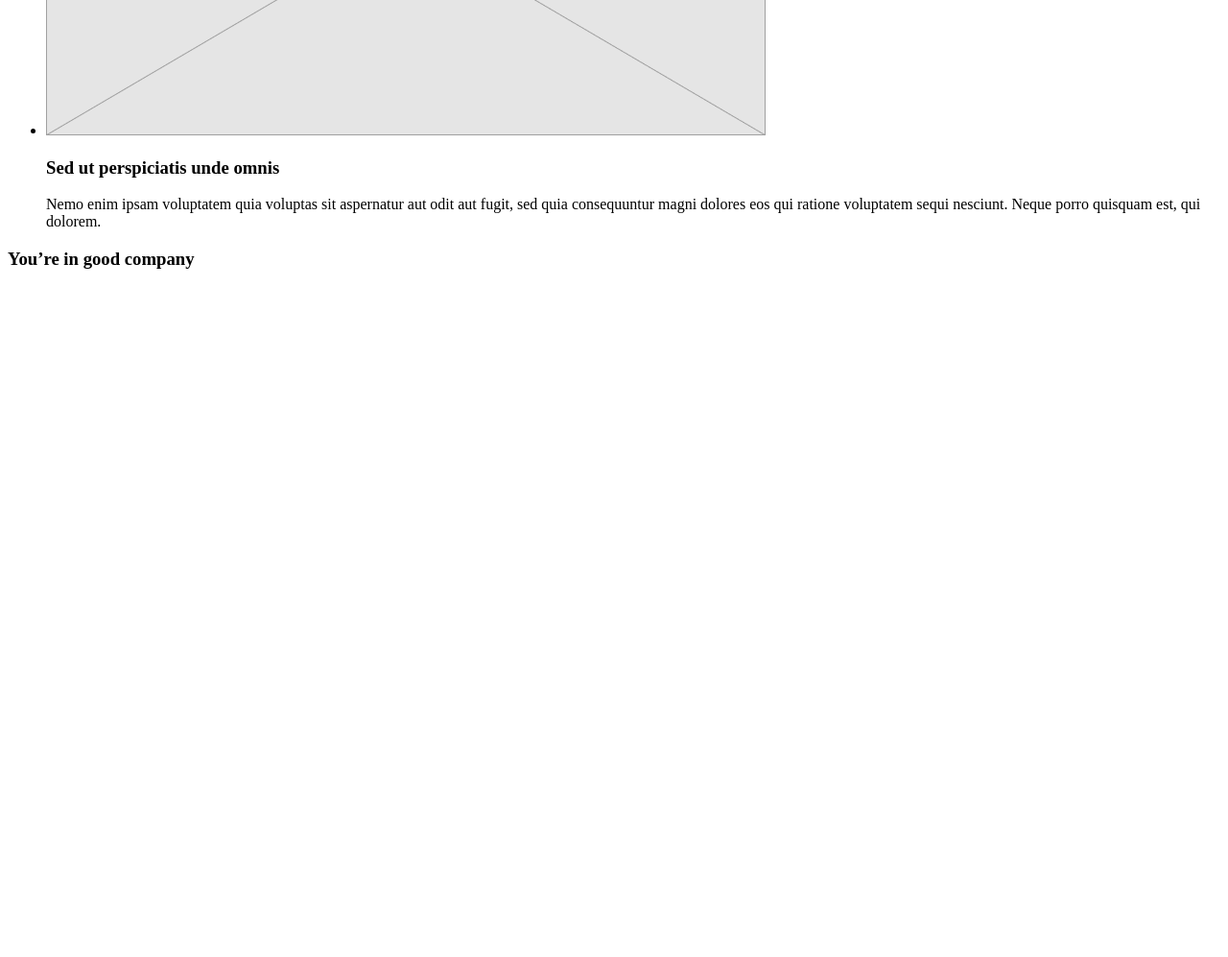
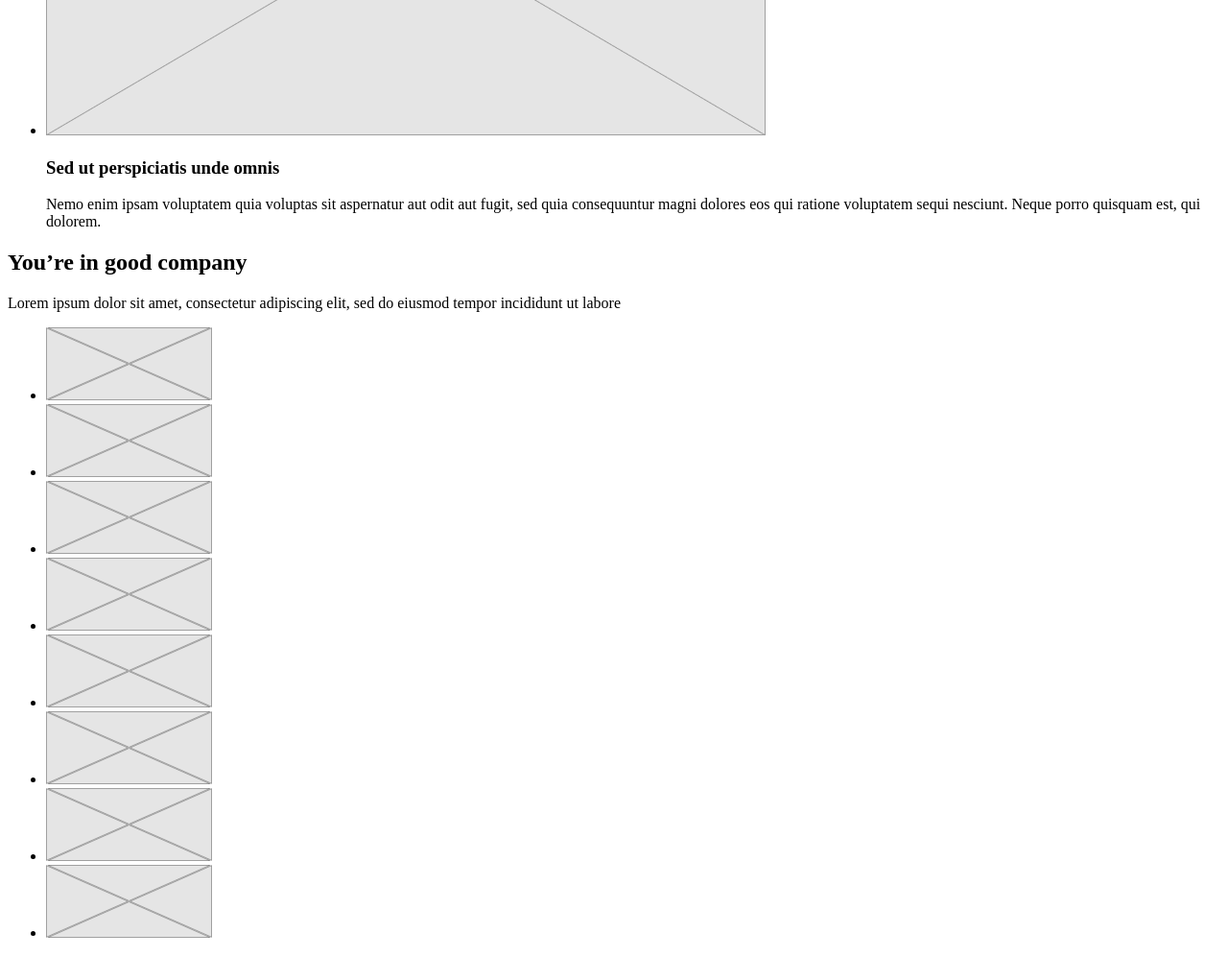
Before and after one commit to Yasinsky-Dmytro/precursor, a plain HTML site: page index.html in a window 1280 px wide. Shown: the part 1703-2700 px from the top of the page at 96% size. Before the commit the page ends 2003 px from the top, so only its background shows below. Drawn offline with Linux system fonts and the light colour scheme.

```diff
--- a/index.html
+++ b/index.html
@@ -11,7 +11,7 @@
     <header>
        <nav>
             <a href="">
-                <img src="./image/logo.svg" alt="logo photo">
+                <img src="./image/logo.svg" alt="company logo">
                 photo
             </a>
             <ul>
@@ -26,13 +26,13 @@
             </ul>
        </nav>
     </header>
+    <!--main-->
+    <main>
         <!--hero-->
-    <div>
         <section>
             <h1>The largest community of photo enthusiasts</h1>
             <a href="">Join Today</a>
         </section>
-    </div>
         <!--advantages (переваги)-->
         <section>
             <h2>Snap photos and share like <br> never before</h2>
@@ -40,7 +40,8 @@
                 <li>
                     <h3>Sed ut perspiciatis</h3>
                     <p>
-                    Nemo enim ipsam voluptatem quia voluptas sit aspernatur aut odit aut fugit, sed quia consequuntur magni dolores eos qui
+                        Nemo enim ipsam voluptatem quia voluptas sit aspernatur aut odit aut fugit, sed quia consequuntur magni
+                        dolores eos qui
                         ratione voluptatem sequi nesciunt. Neque porro quisquam est.
                     </p>
                     <a href="">Learn more</a>
@@ -48,7 +49,8 @@
                 <li>
                     <h3>Lorem ipsum dolor</h3>
                     <p>
-                    Amet, consectetur adipiscing elit, sed do eiusmod tempor incididunt ut labore et dolore magna aliqua. Ut enim ad minim
+                        Amet, consectetur adipiscing elit, sed do eiusmod tempor incididunt ut labore et dolore magna aliqua. Ut
+                        enim ad minim
                         veniam, quis nostrud exercitation ullamco laboris nisi.
                     </p>
                     <a href="">Learn more</a>
@@ -56,7 +58,8 @@
                 <li>
                     <h3>Nemo enim ipsam</h3>
                     <p>
-                    Consequuntur magni dolores eos qui ratione voluptatem sequi nesciunt. Neque porro quisquam est, qui dolorem ipsum quia
+                        Consequuntur magni dolores eos qui ratione voluptatem sequi nesciunt. Neque porro quisquam est, qui
+                        dolorem ipsum quia
                         dolor sit amet, consectetur, adipisci velit, sed quia non numquam.
                     </p>
                     <a href="">Learn more</a>
@@ -64,7 +67,8 @@
                 <li>
                     <h3>Tempor incididunt</h3>
                     <p>
-                    Eos qui ratione voluptatem sequi nesciunt. Neque porro quisquam est, qui dolorem ipsum quia dolor sit amet, consectetur,
+                        Eos qui ratione voluptatem sequi nesciunt. Neque porro quisquam est, qui dolorem ipsum quia dolor sit
+                        amet, consectetur,
                         adipisci velit, sed quia non numquam eius modi tempora.
                     </p>
                     <a href="">Learn more</a>
@@ -79,7 +83,8 @@
                     <img src="./image/Rectangle.png" alt="Rectangle" width="750">
                     <h3>Sed ut perspiciatis unde omnis</h3>
                     <p>
-                    Nemo enim ipsam voluptatem quia voluptas sit aspernatur aut odit aut fugit, sed quia consequuntur magni dolores eos qui
+                        Nemo enim ipsam voluptatem quia voluptas sit aspernatur aut odit aut fugit, sed quia consequuntur magni
+                        dolores eos qui
                         ratione voluptatem sequi nesciunt. Neque porro quisquam est, qui dolorem.
                     </p>
                 </li>
@@ -87,15 +92,67 @@
                     <img src="./image/Rectangle.png" alt="Rectangle" width="750">
                     <h3>Sed ut perspiciatis unde omnis</h3>
                     <p>
-                    Nemo enim ipsam voluptatem quia voluptas sit aspernatur aut odit aut fugit, sed quia consequuntur magni dolores
+                        Nemo enim ipsam voluptatem quia voluptas sit aspernatur aut odit aut fugit, sed quia consequuntur magni
+                        dolores
                         eos qui
                         ratione voluptatem sequi nesciunt. Neque porro quisquam est, qui dolorem.
                     </p>
                 </li>
             </ul>
         </section>
+        <!--testimonials-->
         <section>
-        <h3>You’re in good company</h3>
+            <h2>You’re in good company</h2>
+            <p>
+                Lorem ipsum dolor sit amet, consectetur adipiscing elit, sed do eiusmod tempor incididunt ut labore
+            </p>
+            <ul>
+                <li>
+                    <a href="">
+                        <img src="./image/Rectangle-mini.svg" alt="Rectangle-mini">
+                    </a>
+                </li>
+                <li>
+                    <a href="">
+                        <img src="./image/Rectangle-mini.svg" alt="Rectangle-mini">
+                    </a>
+                </li>
+                <li>
+                    <a href="">
+                        <img src="./image/Rectangle-mini.svg" alt="Rectangle-mini">
+                    </a>
+                </li>
+                <li>
+                    <a href="">
+                        <img src="./image/Rectangle-mini.svg" alt="Rectangle-mini">
+                    </a>
+                </li>
+                <li>
+                    <a href="">
+                        <img src="./image/Rectangle-mini.svg" alt="Rectangle-mini">
+                    </a>
+                </li>
+                <li>
+                    <a href="">
+                        <img src="./image/Rectangle-mini.svg" alt="Rectangle-mini">
+                    </a>
+                </li>
+                <li>
+                    <a href="">
+                        <img src="./image/Rectangle-mini.svg" alt="Rectangle-mini">
+                    </a>
+                </li>
+                <li>
+                    <a href="">
+                        <img src="./image/Rectangle-mini.svg" alt="Rectangle-mini">
+                    </a>
+                </li>
+            </ul>
         </section>
+    </main>
+    <!--footer-->
+    <footer>
+        <a href=""></a>
+    </footer>
 </body>
 </html>
```
Also changed, not shown: image/Rectangle-mini.png (added), image/Rectangle-mini.svg (added). Lines whose indentation alone changed are shown as unchanged.
